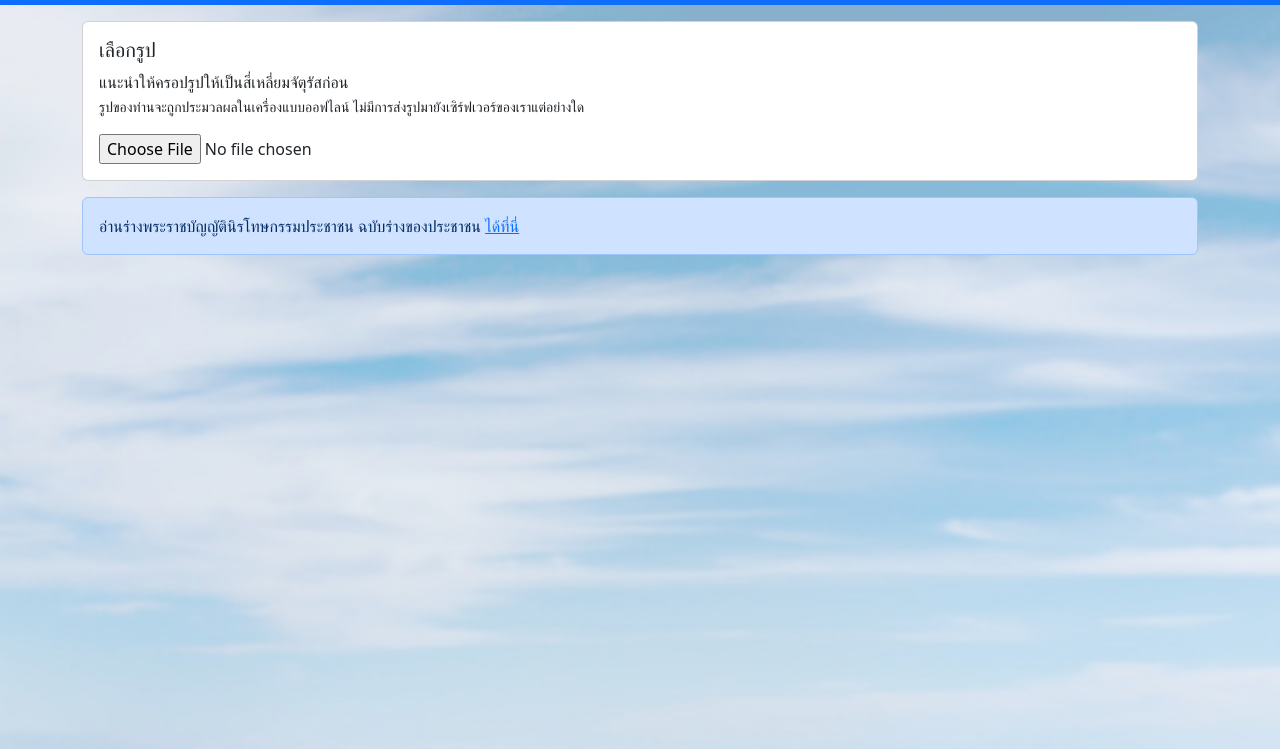
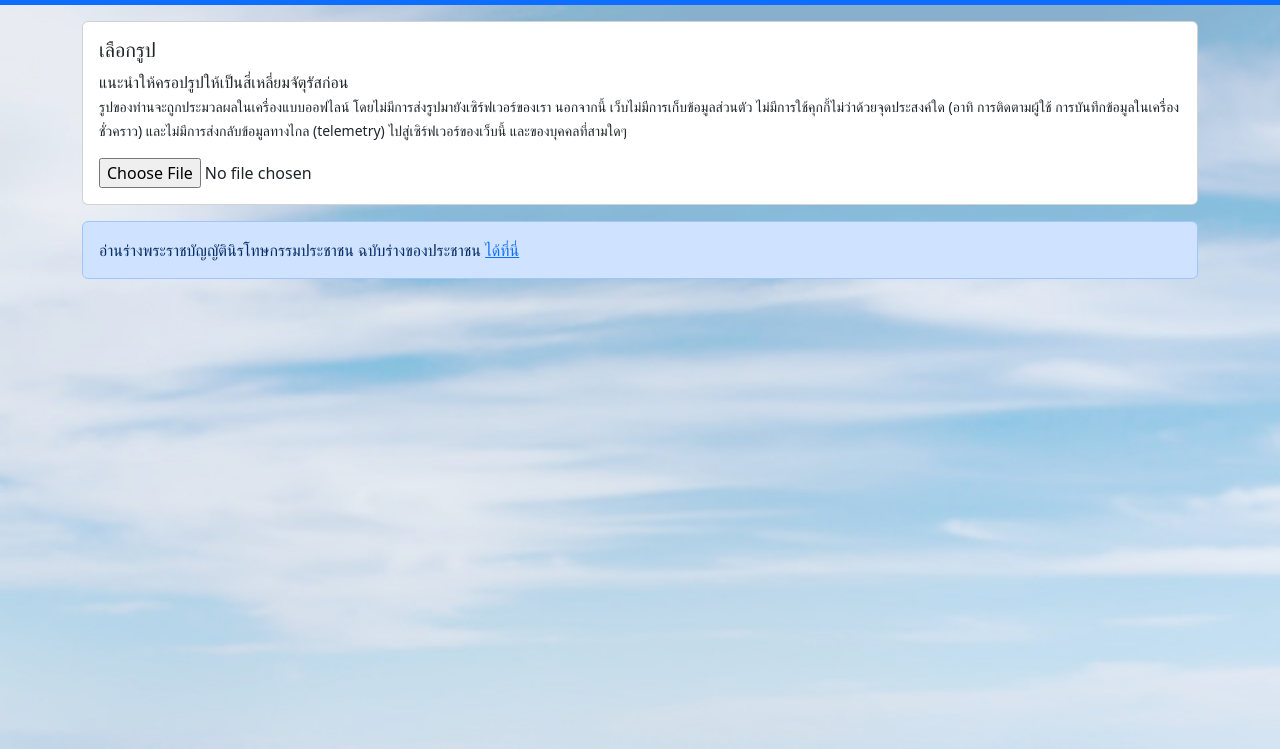
Before and after one commit to srakrn/peopleamnesty, a plain HTML site: page index.html in a window 1280 px wide. Shown: the part 51-800 px from the top of the page. Drawn offline with nearby package versions, Linux system fonts and the light colour scheme.

Commit message:
Comments

```diff
--- a/index.html
+++ b/index.html
@@ -34,7 +34,10 @@
                         <h5 class="card-title">เลือกรูป</h5>
                         <p class="mb-0">แนะนำให้ครอปรูปให้เป็นสี่เหลี่ยมจัตุรัสก่อน</p>
                         <p><small>รูปของท่านจะถูกประมวลผลในเครื่องแบบออฟไลน์
-                                ไม่มีการส่งรูปมายังเซิร์ฟเวอร์ของเราแต่อย่างใด</small></p>
+                                โดยไม่มีการส่งรูปมายังเซิร์ฟเวอร์ของเรา นอกจากนี้
+                                เว็บไม่มีการเก็บข้อมูลส่วนตัว ไม่มีการใช้คุกกี้ไม่ว่าด้วยจุดประสงค์ใด (อาทิ
+                                การติดตามผู้ใช้ การบันทึกข้อมูลในเครื่องชั่วคราว) และไม่มีการส่งกลับข้อมูลทางไกล
+                                (telemetry) ไปสู่เซิร์ฟเวอร์ของเว็บนี้ และของบุคคลที่สามใดๆ</small></p>
                         <input type="file" id="fileInput" accept="image/*">
                     </div>
                 </div>
@@ -87,11 +90,14 @@
         integrity="sha384-ndDqU0Gzau9qJ1lfW4pNLlhNTkCfHzAVBReH9diLvGRem5+R9g2FzA8ZGN954O5Q"
         crossorigin="anonymous"></script>
     <script>
-        const fileInput = document.getElementById('fileInput');
+        // Element declarations (and some configs)
         const canvas = document.getElementById('canvas');
         const ctx = canvas.getContext('2d');
+        // canvas is 1024x1024 for decent resolution but we have to scale this down
+        // so that display on devices are decent enough sort of
         canvas.style.width = "100%";
 
+        const fileInput = document.getElementById('fileInput');
         const scaleSlider = document.getElementById('scaleSlider');
         const xSlider = document.getElementById('xSlider');
         const ySlider = document.getElementById('ySlider');
@@ -109,9 +115,12 @@
         let overlayY = 0;
 
         function updateOffsetSliders() {
-            if (!overlayImg.complete) return;
+            // slider min-max settings so that leftmost scale sets logo to
+            // topmost-leftmost position (and rightmost -> bottommost-rightmost)
+            if (!overlayImg.complete) return;  // wait til image load properly
             const cw = canvas.width;
             const ch = canvas.height;
+            // sorta fancy math
             const oW = overlayImg.naturalWidth * overlayScale;
             const oH = overlayImg.naturalHeight * overlayScale;
             const maxX = Math.max(0, cw - oW);
@@ -127,6 +136,7 @@
         }
 
         function drawAll() {
+            // two step drawing: (1) user uploaded image, then (2) the logo
             const cw = canvas.width;
             const ch = canvas.height;
             ctx.clearRect(0, 0, cw, ch);
@@ -147,12 +157,16 @@
             }
         }
 
+        // so that (1) offsetSliders are set to proper values, (2) canvas is 'ready'
         overlayImg.onload = () => {
             updateOffsetSliders();
             drawAll();
         };
 
         fileInput.addEventListener('change', event => {
+            // event listener for image selection
+
+            // show second step divs (sliders, canvas preview, save button)
             const elements = document.querySelectorAll('.secondstep');
             console.log(elements);
             for (let i = 0; i < elements.length; i++) {
@@ -166,6 +180,8 @@
             reader.onload = e => {
                 const img = new Image();
                 img.onload = () => {
+                    // resize image so that it is centred in the canvas
+                    // TODO: scale the same way for the logo (will UI complexity too bad?)
                     const cw = canvas.width;
                     const ch = canvas.height;
                     const scale = Math.max(cw / img.width, ch / img.height);
@@ -181,6 +197,7 @@
             reader.readAsDataURL(file);
         });
 
+        // on all slider updates, redraw things--perf does not suck at least on iPhones
         scaleSlider.addEventListener('input', e => {
             overlayScale = parseFloat(e.target.value);
             updateOffsetSliders();
@@ -199,6 +216,8 @@
             updateOffsetSliders();
         }
 
+        // fuck you Safari on iOS for not being able to save canvas directly to images
+        // workaround: canvas content to base64 image/png -> put in <img> in modal
         function finalRenderer() {
             var data = canvas.toDataURL("image/png");
             finalRender.src = data;
```
